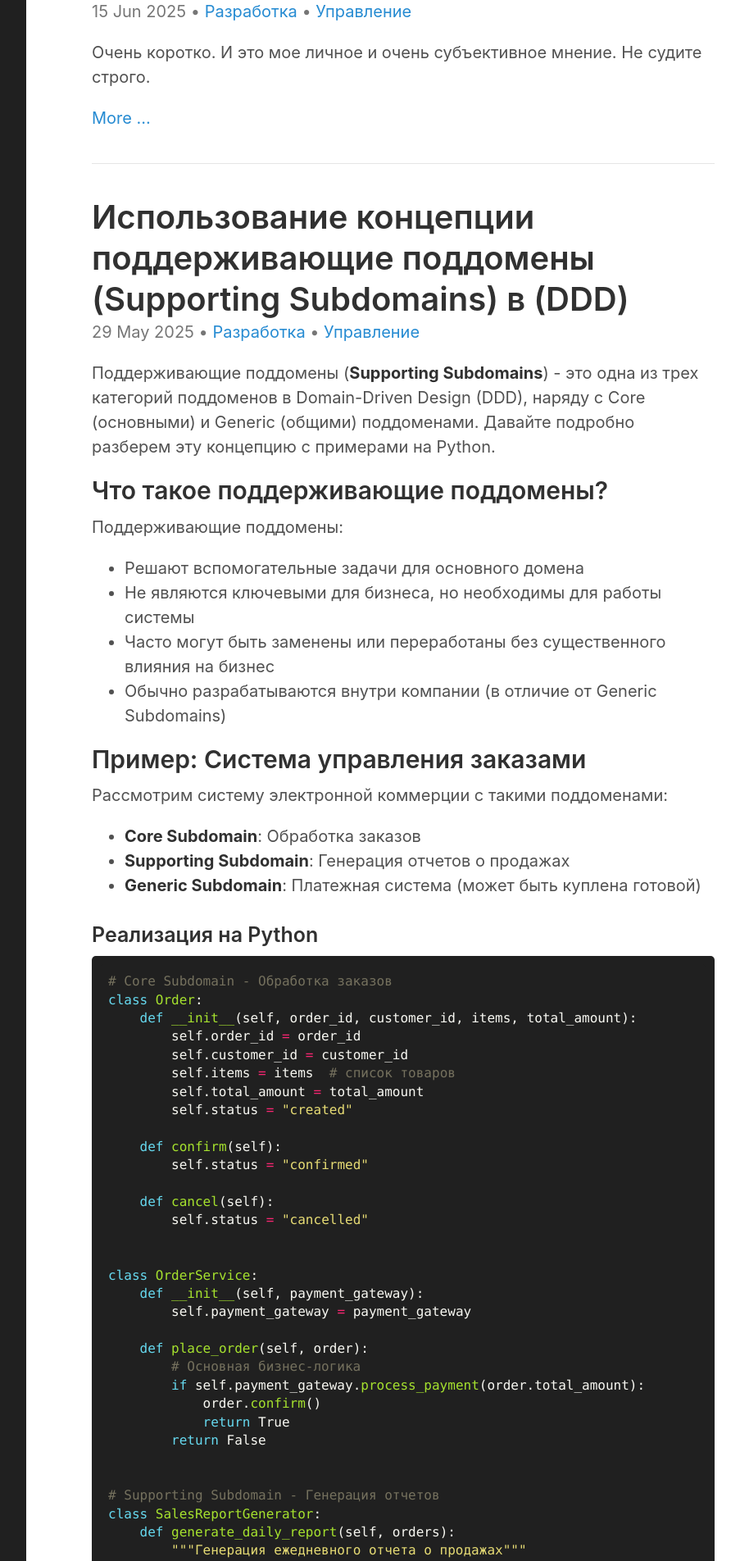
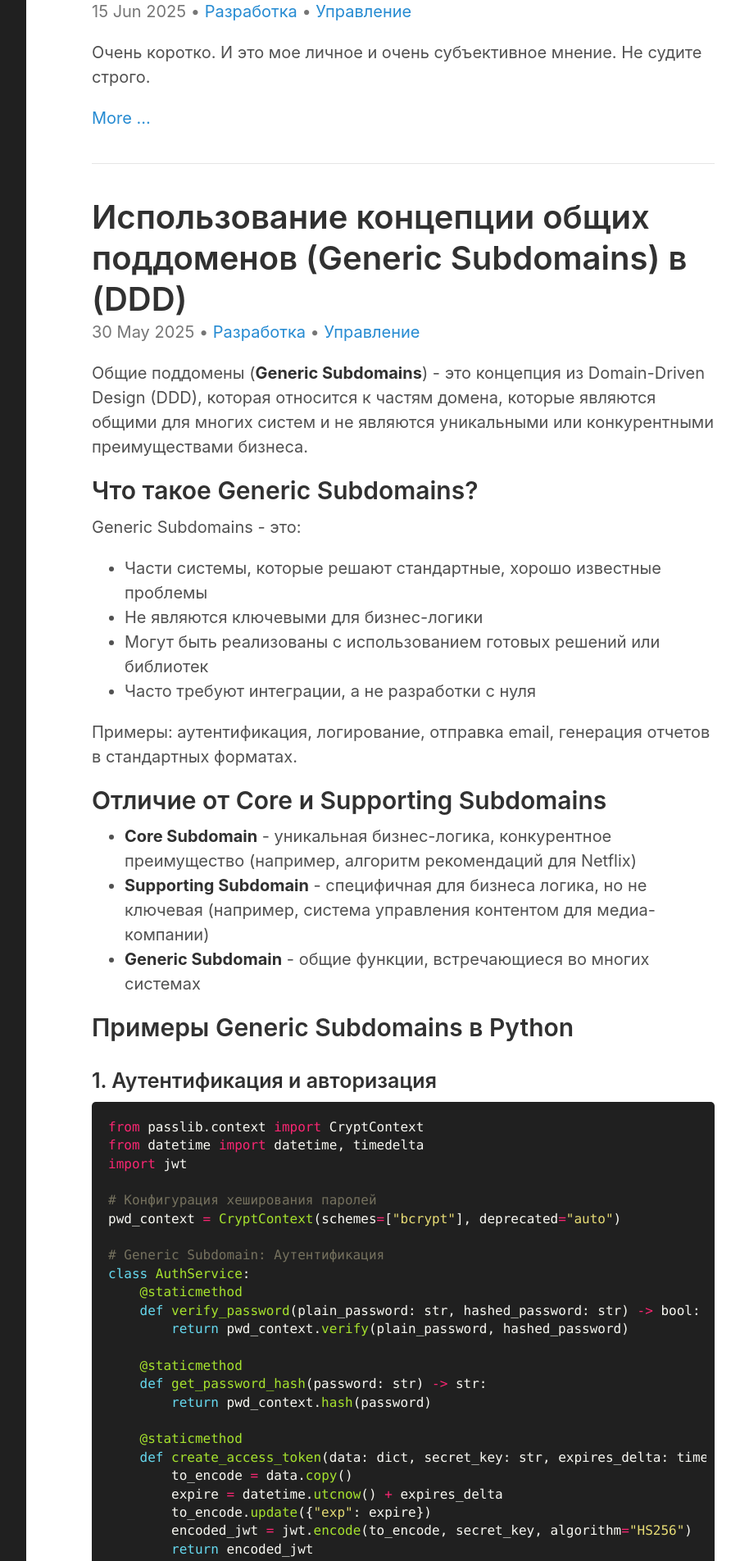
Before and after one commit to neegor/blog.gorschal.github.io, a Jekyll site: the page built from index.html, in a window 1280 px wide. Shown: the part 833-2737 px from the top of the page at 82% size, without its empty margins (328-1231 px from the left). Built offline with Jekyll 4.4.1, drawn with Linux system fonts in a browser that asks for light colours; the list of posts is cut into pages by our own code; some of the changed text lies outside the part shown.

Commit message:
Добавлен Generic Subdomains

````diff
--- /dev/null
+++ b/_posts/2025-05-30-generic-subdomains.md
@@ -0,0 +1,235 @@
+---
+layout: post
+title: Использование концепции общих поддоменов (Generic Subdomains) в (DDD)
+excerpt_separator: <!--more-->
+categories:
+  - Разработка
+  - Управление
+tags:
+  - design
+  - architecture
+  - ddd
+---
+
+Общие поддомены (**Generic Subdomains**) - это концепция из Domain-Driven Design (DDD), которая относится к частям домена, которые являются общими для многих систем и не являются уникальными или конкурентными преимуществами бизнеса.
+
+## Что такое Generic Subdomains?
+
+Generic Subdomains - это:
+
+- Части системы, которые решают стандартные, хорошо известные проблемы
+- Не являются ключевыми для бизнес-логики
+- Могут быть реализованы с использованием готовых решений или библиотек
+- Часто требуют интеграции, а не разработки с нуля
+
+Примеры: аутентификация, логирование, отправка email, генерация отчетов в стандартных форматах.
+
+## Отличие от Core и Supporting Subdomains
+
+- **Core Subdomain** - уникальная бизнес-логика, конкурентное преимущество (например, алгоритм рекомендаций для Netflix)
+- **Supporting Subdomain** - специфичная для бизнеса логика, но не ключевая (например, система управления контентом для медиа-компании)
+- **Generic Subdomain** - общие функции, встречающиеся во многих системах
+
+## Примеры Generic Subdomains в Python
+
+### 1. Аутентификация и авторизация
+
+```python
+from passlib.context import CryptContext
+from datetime import datetime, timedelta
+import jwt
+
+# Конфигурация хеширования паролей
+pwd_context = CryptContext(schemes=["bcrypt"], deprecated="auto")
+
+# Generic Subdomain: Аутентификация
+class AuthService:
+    @staticmethod
+    def verify_password(plain_password: str, hashed_password: str) -> bool:
+        return pwd_context.verify(plain_password, hashed_password)
+
+    @staticmethod
+    def get_password_hash(password: str) -> str:
+        return pwd_context.hash(password)
+
+    @staticmethod
+    def create_access_token(data: dict, secret_key: str, expires_delta: timedelta) -> str:
+        to_encode = data.copy()
+        expire = datetime.utcnow() + expires_delta
+        to_encode.update({"exp": expire})
+        encoded_jwt = jwt.encode(to_encode, secret_key, algorithm="HS256")
+        return encoded_jwt
+```
+
+### 2. Логирование (Logging)
+
+```python
+import logging
+from logging.handlers import RotatingFileHandler
+import sys
+
+# Generic Subdomain: Логирование
+class LoggingService:
+    @staticmethod
+    def setup_logging(log_file: str = "app.log"):
+        logger = logging.getLogger()
+        logger.setLevel(logging.INFO)
+
+        # Формат логов
+        formatter = logging.Formatter('%(asctime)s - %(name)s - %(levelname)s - %(message)s')
+
+        # Логи в файл с ротацией
+        file_handler = RotatingFileHandler(
+            log_file, maxBytes=1024*1024, backupCount=5
+        )
+        file_handler.setFormatter(formatter)
+        logger.addHandler(file_handler)
+
+        # Логи в консоль
+        console_handler = logging.StreamHandler(sys.stdout)
+        console_handler.setFormatter(formatter)
+        logger.addHandler(console_handler)
+
+        return logger
+```
+
+### 3. Отправка email
+
+```python
+import smtplib
+from email.mime.text import MIMEText
+from email.mime.multipart import MIMEMultipart
+
+# Generic Subdomain: Отправка email
+class EmailService:
+    def __init__(self, smtp_server: str, smtp_port: int, username: str, password: str):
+        self.smtp_server = smtp_server
+        self.smtp_port = smtp_port
+        self.username = username
+        self.password = password
+
+    def send_email(self, to_email: str, subject: str, body: str, is_html: bool = False):
+        msg = MIMEMultipart()
+        msg['From'] = self.username
+        msg['To'] = to_email
+        msg['Subject'] = subject
+
+        if is_html:
+            msg.attach(MIMEText(body, 'html'))
+        else:
+            msg.attach(MIMEText(body, 'plain'))
+
+        with smtplib.SMTP(self.smtp_server, self.smtp_port) as server:
+            server.starttls()
+            server.login(self.username, self.password)
+            server.send_message(msg)
+```
+
+### 4. Генерация PDF отчетов
+
+```python
+from fpdf import FPDF
+
+# Generic Subdomain: Генерация PDF
+class PdfReportService:
+    @staticmethod
+    def generate_simple_report(data: list[dict], output_file: str):
+        pdf = FPDF()
+        pdf.add_page()
+        pdf.set_font("Arial", size=12)
+
+        # Заголовок
+        pdf.cell(200, 10, txt="Отчет", ln=1, align='C')
+        pdf.ln(10)
+
+        # Данные
+        for item in data:
+            for key, value in item.items():
+                pdf.cell(50, 10, txt=f"{key}:", border=1)
+                pdf.cell(140, 10, txt=str(value), border=1, ln=1)
+            pdf.ln(5)
+
+        pdf.output(output_file)
+```
+
+## Интеграция Generic Subdomains в DDD-систему
+
+Рассмотрим пример интеграции Generic Subdomain (EmailService) в Core Domain (OrderProcessing):
+
+```python
+from datetime import datetime
+from typing import List
+
+# Core Subdomain: Обработка заказов
+class Order:
+    def __init__(self, order_id: str, customer_email: str, items: List[str], total: float):
+        self.order_id = order_id
+        self.customer_email = customer_email
+        self.items = items
+        self.total = total
+        self.created_at = datetime.now()
+        self.status = "created"
+
+class OrderProcessor:
+    def __init__(self, email_service: EmailService):
+        self.email_service = email_service
+
+    def process_order(self, order: Order):
+        # Бизнес-логика обработки заказа (Core Domain)
+        order.status = "processed"
+
+        # Использование Generic Subdomain для отправки уведомления
+        subject = f"Ваш заказ #{order.order_id} принят в обработку"
+        body = f"""
+        Детали заказа:
+        Номер: {order.order_id}
+        Сумма: {order.total}
+        Статус: {order.status}
+        """
+
+        self.email_service.send_email(
+            to_email=order.customer_email,
+            subject=subject,
+            body=body
+        )
+
+        return order
+
+# Использование
+email_service = EmailService(
+    smtp_server="smtp.example.com",
+    smtp_port=587,
+    username="user@example.com",
+    password="password"
+)
+
+order_processor = OrderProcessor(email_service)
+
+order = Order(
+    order_id="12345",
+    customer_email="customer@example.com",
+    items=["Товар 1", "Товар 2"],
+    total=100.50
+)
+
+processed_order = order_processor.process_order(order)
+```
+
+## Стратегии реализации Generic Subdomains
+
+- **Использование готовых библиотек** (как в примерах выше)
+- **Интеграция внешних сервисов** (например, Auth0 для аутентификации)
+- **Собственная реализация** (если требуется особая кастомизация)
+
+## Преимущества выделения Generic Subdomains
+
+- **Сосредоточение на Core Domain** - команда может фокусироваться на уникальной бизнес-логике
+- **Снижение сложности** - стандартные компоненты не нужно разрабатывать с нуля
+- **Упрощение поддержки** - обновление Generic Subdomains независимо от основной системы
+- **Повторное использование** - одни и те же компоненты могут использоваться в разных проектах
+
+## Заключение
+
+Generic Subdomains в DDD позволяют эффективно организовать архитектуру системы, выделив стандартные, повторно используемые компоненты. В Python такие поддомены часто реализуются с помощью существующих библиотек (как `passlib` для аутентификации или `fpdf` для генерации PDF), что ускоряет разработку и повышает надежность системы.
+
+Ключевой принцип - не изобретать велосипед для задач, которые уже имеют стандартные решения, и фокусироваться на разработке уникальной бизнес-логики, которая действительно обеспечивает конкурентное преимущество.
````
Also changed, not shown: _posts/2025-02-16-domain-driven -design.md (+1 -1 lines).
